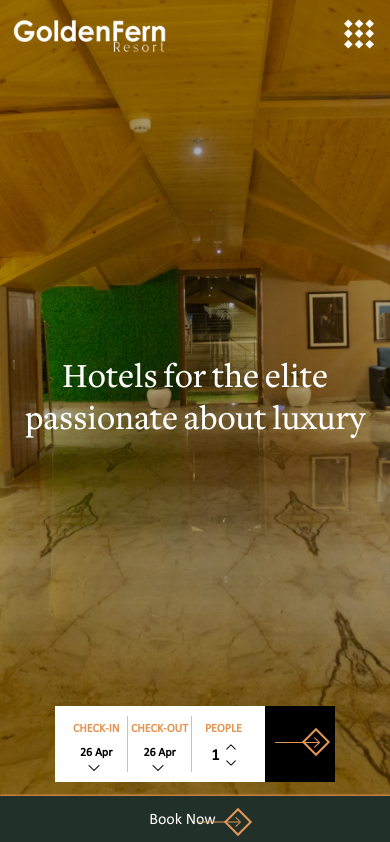
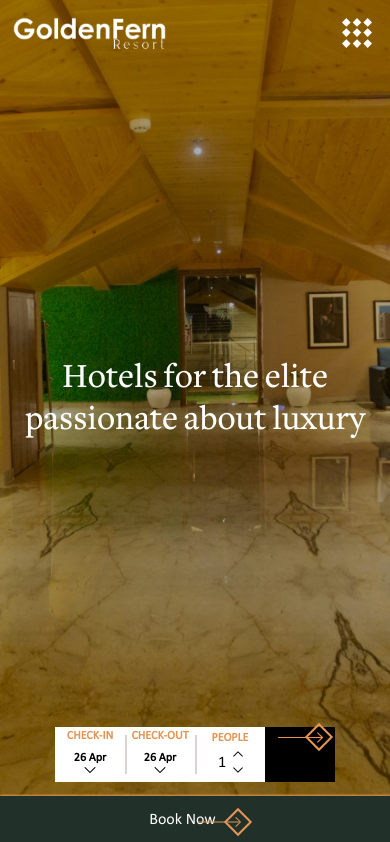
Before and after one commit to Ishavbhatt/goldenfern-main, a Next.js app: page / in a window 390 px wide. Shown: the top 842 px of the page. Built offline with nearby package versions, Linux system fonts and the light colour scheme; no server answers.

Commit message:
changes in header

```diff
--- a/components/Navbar.js
+++ b/components/Navbar.js
@@ -15,7 +15,6 @@ const Navbar = () => {
         <div className="header_bottom w-100">
           <div className="container">
             <div className="row">
-              <div className="header-row">
                 <div className="col-lg-3 col-md-3 col-sm-12 logo">
                   <Link className="navbar-brand" href="/#">
                     <img
@@ -57,9 +56,9 @@ const Navbar = () => {
                       </div>
                     </div>
 
-                    <span className="header_toggle">
+                    <button onClick={handleIsActive} className="header_toggle">
                       <img alt="logo" src="/toggle.svg" />
-                    </span>
+                    </button>
                   </nav>
 
                   <div className="book_appointment text-capitalize">
@@ -75,12 +74,11 @@ const Navbar = () => {
                     </div>
                   </div>
                 </div>
-                <div className="menu-btn">
+                {/* <div className="menu-btn">
                   <button className="bg-trans" onClick={handleIsActive}>
                     <img alt="logo" src="/toggle.svg" />
                   </button>
-                </div>
-              </div>
+                </div> */}
             </div>
           </div>
         </div>
@@ -90,7 +88,7 @@ const Navbar = () => {
         <header className="header-trans">
           <div className="mobile-header container">
             <div className="mobile-header-div">
-              <div className=" col-lg-3 col-md-3 col-sm-12 logo">
+              <div className=" col-lg-3 col-md-3 col-sm-10 logo">
                 <Link className="navbar-brand" href="/#">
                   <img src="/logo.png" alt="Logo" className="logo img-fluid" />
                 </Link>
@@ -170,7 +168,7 @@ const Navbar = () => {
                   </div>
                 </div>
               </nav>
-              <div className="book-now-btn">
+              {/* <div className="book-now-btn">
                 <Link
                   data-bs-toggle="modal"
                   data-bs-target="#exampleModal"
@@ -181,7 +179,7 @@ const Navbar = () => {
                 <div className="common_arrow">
                   <img src="/images/arrow.svg" alt="Icon" />
                 </div>
-              </div>
+              </div> */}
             </div>
           </div>
         </header>
--- a/pages/Cancellationpolicy.js
+++ b/pages/Cancellationpolicy.js
@@ -20,7 +20,7 @@ function Cancellationpolicy() {
         <div className="container">
           <div className="row">
             <div className="col-lg-12 col-md-12 col-sm-12 common_page_header_title">
-              <h2 className="common_title">Cancellation & Refund Policy </h2>
+              <h2 className="common_title padding-t-40">Cancellation & Refund Policy </h2>
               <p>
                 For each reservation of a Service, the Special Conditions
                 specify the conditions to cancel and/or modify the reservation.
--- a/pages/Disclaimer.js
+++ b/pages/Disclaimer.js
@@ -23,7 +23,7 @@ function Disclaimer() {
         <div className="container">
           <div className="row">
             <div className="col-md-12 privacy_column">
-              <h3>Copyright and Licenses:</h3>
+              <h3 className="padding-t-40">Copyright and Licenses:</h3>
               <p>
                 The contents of the Website are protected by international
                 copyright and trademark laws. goldenfernresort.com its
--- a/pages/Privacypolicy.js
+++ b/pages/Privacypolicy.js
@@ -20,7 +20,7 @@ function Privacypolicy() {
         <div className="container">
           <div className="row">
             <div className="col-lg-12 col-md-12 col-sm-12 common_page_header_title">
-              <h2 className="common_title">Privacy Policy</h2>
+              <h2 className="common_title padding-t-40">Privacy Policy</h2>
               <p>
                 This Privacy policy clarifies our personal data practices and
                 the decisions you can make about how your information is
--- a/pages/Roomsuits/Deluxe-room.js
+++ b/pages/Roomsuits/Deluxe-room.js
@@ -34,7 +34,7 @@ function DeluxeRoom() {
       },
       600: {
         items: 1,
-        nav: false,
+        nav: true,
       },
       1000: {
         items: 2,
@@ -64,14 +64,14 @@ function DeluxeRoom() {
 
       <section className="about_hotel room_page_desc common_padding pb-0">
         <div className="container">
-          <div className="row padding-t-b-40">
+          <div className="row">
             <div className="col-lg-5 col-md-5 col-sm-12 about_hotel_text">
               <div className="room_price">
                 <p>rates from</p>
                 <h2>₹ 5500 /</h2>
                 <span>per night + 12% Tax</span>
               </div>
-              <h2 className="common_title">
+              <h2>
                 <span className="golden_color">Deluxe</span> Room
               </h2>
               <p>
--- a/pages/Roomsuits/Executive-room.js
+++ b/pages/Roomsuits/Executive-room.js
@@ -30,7 +30,7 @@ function ExecutiveRoom() {
       },
       600: {
         items: 1,
-        nav: false,
+        nav: true,
       },
       1000: {
         items: 2,
@@ -94,7 +94,7 @@ function ExecutiveRoom() {
                 <h2>₹ 6500 /</h2>
                 <span>per night + 12% Tax</span>
               </div>
-              <h2 className="common_title">
+              <h2>
                 <span className="golden_color">Executive </span>Room
               </h2>
               <p>
--- a/pages/Roomsuits/Luxury-room.js
+++ b/pages/Roomsuits/Luxury-room.js
@@ -30,7 +30,7 @@ function LuxuryRoom() {
       },
       600: {
         items: 1,
-        nav: false,
+        nav: true,
       },
       1000: {
         items: 2,
@@ -59,14 +59,14 @@ function LuxuryRoom() {
 
       <section className="about_hotel room_page_desc common_padding pb-0">
         <div className="container">
-          <div className="row padding-t-b-40">
+          <div className="row">
             <div className="col-lg-5 col-md-5 col-sm-12 about_hotel_text">
               <div className="room_price">
                 <p>rates from</p>
                 <h2>₹ 7400 /</h2>
                 <span>per night + 12% Tax</span>
               </div>
-              <h2 className="common_title">
+              <h2>
                 <span className="golden_color">Luxury</span> Room
               </h2>
               <p>
--- a/pages/Termsandconditions.js
+++ b/pages/Termsandconditions.js
@@ -20,7 +20,7 @@ function Termsandconditions() {
         <div className="container">
           <div className="row">
             <div className="col-lg-12 col-md-12 col-sm-12 common_page_header_title">
-              <h2 className="common_title">Terms and Conditions </h2>
+              <h2 className="common_title padding-t-40">Terms and Conditions </h2>
               <p>
                 The terms and conditions stated below (“Conditions”) apply to
                 your use of this website, including the utilization of the data
--- a/pages/index.js
+++ b/pages/index.js
@@ -148,11 +148,9 @@ export default function Home() {
             </div>
           </div>
         </div>
-        <div className="container">
-          <div className="row">
             <div className="bnr-booking">
               <div className="check-in-out-container">
-                <div className="pick-dates vr-line">
+                <div className="pick-dates">
                   <label>Check-in</label>
                   <DatePicker
                     wrapperClassName="date-picker"
@@ -161,8 +159,9 @@ export default function Home() {
                     minDate={new Date()}
                     onChange={handleCheckInDate}
                   />
+                   <span className="bkg-arrow-down"><img src="./down-arrow.png" alt="" /></span>
                 </div>
-                <div className="pick-dates vr-line">
+                <div className="pick-dates vr-left-rigth">
                   <label>Check-out</label>
                   <DatePicker
                     wrapperClassName="date-picker"
@@ -171,29 +170,30 @@ export default function Home() {
                     minDate={checkInDate}
                     onChange={handleCheckOutDate}
                   />
+                   <span className="bkg-arrow-down"><img src="./down-arrow.png" alt="" /></span>
                 </div>
-                <div className="pick-dates">
+                <div className="pick-dates vr-left-rigth">
                   <label>People</label>
                   <div className="people-btn">
                     <p className="people">{people}</p>
-                    <div>
-                      <button onClick={incPeople}>
+                    <span>
+                      <button className="bkg-arrow-btn" onClick={incPeople}>
                         <img src="/arrow-up.png" alt="" />
                       </button>
-                      <button onClick={decPeople}>
+                      <button className="bkg-arrow-btn" onClick={decPeople}>
                         <img src="/arrow-down.png" alt="" />
                       </button>
-                    </div>
+                      </span>
                   </div>
                 </div>
-              </div>
-              <div className="banner-book-btn popup-book-btn">
+                <div className="banner-book-btn popup-book-btn">
                 <div className="common_arrow">
                   <img src="/images/arrow.svg" alt="Icon" />
                 </div>
               </div>
+              </div>
+
             </div>
-            <div className="weather_div">
           <div className="fixedweather">
             <h6 className="weather-date">{curruntDate}</h6>
             {data && (
@@ -210,10 +210,6 @@ export default function Home() {
               </div>
             )}
           </div>
-            </div>
-          </div>
-        </div>
-
       </section>
 
       <section className="about_hotel">
--- a/styles/css/responsive.css
+++ b/styles/css/responsive.css
@@ -25,7 +25,7 @@
     width: auto;
   }
   .check-in-out-container {
-    width: 210px;
+    /* width: 210px; */
   }
   .check-in-out-container .pick-dates {
     width: 70px;
@@ -51,7 +51,7 @@
   }
   .people {
     font-size: 12px;
-    font-weight: 800;
+    font-weight: 500;
   }
   .banner-book-btn {
     width: 70px;
@@ -89,9 +89,9 @@
     display: flex;
     flex-direction: column;
   }
-  .common_padding {
+  /* .common_padding {
     padding: 40px 0px;
-  }
+  } */
   .common_arrow::after {
     right: -7px;
     height: 26px;
@@ -114,84 +114,8 @@
     top: 0;
   }
   .header_right {
-    margin-top: -36px;
+    margin-top: -36px !important;
   }
-    .header .navbar {
-    transform: none;
-    overflow: visible;
-  }
-    .header_fixed .header_bottom {
-      padding: 10px 0;
-    }
-    .header.header_fixed .header_right {
-      padding-top: 0;
-    }
-    .header .navbar:hover .navbar-collapse {
-    transform: translateX(100%);
-  }
-  .navbar-collapse {
-    background-color: #e29554;
-    position: fixed;
-    top: 0px;
-    right: 0px;
-    z-index: 999;
-    width: 100%;
-    text-align: left;
-    display: block !important;
-    height: 100%;
-    padding: 10px 0;
-    transition: all ease-in-out 0.4s;
-    transform: translateX(200%) !important;
-  }
-  #bs-example-navbar-collapse-1 {
-    display: block;
-    width: 85%;
-  }
-  .header .navbar ul li a:hover, .header .navbar ul li.active a {
-    border-bottom-color: #FFF;
-  }
-    .header .navbar .navbar-nav {
-      flex-direction: column;
-    }
-   .show_menu {
-    transform: translateX(0%) !important;
-  }
-    .close_nav {
-      position: fixed;
-      top: 0px;
-      right: -48px;
-      width: 49px;
-      background-color: #5C366C;
-      color: #fff !important;
-      text-align: center;
-      padding: 10px 0;
-      font-size: 24px;
-      display: block;
-    }
-    .header .navbar ul li {
-      padding: 10px 18px;
-    }
-  .header .navbar ul li a {
-    padding: 0px !important;
-    color: #fff;
-    border: none;
-  }
-    .header .navbar ul li a:hover, .header .navbar ul li.active a {
-      color: #000;
-    }
-    .header_toggle,.header .navbar-toggler img {
-    display: none;
-  }
-
-  /* .logo img {
-    max-width: 155px;
-    position: relative;
-    z-index: 99;
-  }
-  .header.header_fixed {
-    top: 0;
-  }
-
   .header .navbar {
     transform: none;
     overflow: visible;
@@ -233,18 +157,18 @@
   .show_menu {
     transform: translateX(0%) !important;
   }
-  .close_nav {
+  /* .close_nav {
       position: fixed;
       top: 0px;
       right: -48px;
       width: 49px;
-    background-color: #5c366c;
+      background-color: #5C366C;
       color: #fff !important;
       text-align: center;
       padding: 10px 0;
       font-size: 24px;
       display: block;
-  }
+    } */
   .header .navbar ul li {
     padding: 10px 18px;
   }
@@ -257,7 +181,7 @@
   .header .navbar ul li.active a {
     color: #000;
   }
-  .header_toggle {
+  /* .header_toggle,.header .navbar-toggler img {
     display: none;
   } */
   .book_appointment {
@@ -277,6 +201,9 @@
   }
   .banner_text h1 {
     font-size: 35px;
+  }
+  .about_hotel {
+    padding: 0;
   }
   .about_hotel_text .common_arrow {
     top: 3px;
@@ -469,6 +396,9 @@
   .about_hotel_right {
     order: 2;
   }
+  .about_hotel_text h2 {
+    font-size: 30px;
+  }
   .spy_section .about_hotel {
     padding-bottom: 0;
     padding-top: 40px;
@@ -495,6 +425,7 @@
   .room_page_desc .about_hotel_text .room_price {
     position: relative;
     right: 0;
+    margin-bottom: 10px;
   }
   .room_page_desc h2 span {
     display: inline;
@@ -645,9 +576,10 @@
     width: 120px;
   }
   .scrollspy-example .about_hotel_text .common_title {
-    margin-bottom: 10px !important;
+    margin-top: 10px !important;
     font-size: 26px;
   }
+
   .about_hotel {
     padding-bottom: 70px;
   }
@@ -660,9 +592,9 @@
   .book_appointment {
     width: 130px;
   }
-  .room_page_desc .about_hotel_text .room_price {
+  /* .room_page_desc .about_hotel_text .room_price {
     position: relative;
-  }
+  } */
   .panel_sidebar {
     width: 120px;
   }
--- a/styles/css/style.css
+++ b/styles/css/style.css
@@ -13,13 +13,18 @@
   padding-bottom: 20px;
 }
 .weather_div {
-  position: absolute;
+  /* position: absolute;
   bottom: 0px;
   float: right;
   max-width: 170px;
   margin: 0px auto;
-  right: 0;
-  /* min-width: 1200px; */
+  right: 0; */
+
+    bottom: 0px;
+    float: right;
+    max-width: 170px;
+    /* margin: 0px auto; */
+    /* right: 0; */
 }
 body .booked-wzsp-prime-data .booked-wzsp-day-number .plus {
   font-size: 30px;
@@ -275,15 +280,8 @@ section {
   padding: 30px 0;
 }
 
-.no-js #loader {
-  display: none;
-}
-.js #loader {
-  display: block;
-  position: absolute;
-  left: 100px;
-  top: 0;
-}
+.no-js #loader { display: none;  }
+.js #loader { display: block; position: absolute; left: 100px; top: 0; }
 .se-pre-con {
   position: fixed;
   left: 0px;
@@ -359,8 +357,8 @@ body .header .navbar-collapse {
 .header .navbar:hover .header_toggle {
   transform: translateX(100%);
 }
-.header_toggle_open .navbar {
-  opacity: 1;
+.header_toggle_open .navbar{
+  opacity:  1;
   transform: translateX(0px);
 }
 .header_toggle.header_toggle_btn {
@@ -392,6 +390,8 @@ body .header .navbar-collapse {
 .header_toggle {
   cursor: pointer;
   transition: all ease-in-out 0.3s;
+  border: none;
+  background: transparent;
 }
 .header_toggle img {
   max-width: 30px;
@@ -432,7 +432,7 @@ body .header .navbar-collapse {
   display: block;
   width: 54px !important;
   position: absolute;
-  right: 10px;
+   right: 10px;
 }
 .navbar-toggler::before {
   height: 2px;
@@ -456,7 +456,7 @@ body .header .navbar-collapse {
   margin: 0px auto;
   bottom: 8px;
 }
-.navbar-toggler.toggle_btn span {
+ .navbar-toggler.toggle_btn span {
   transform: translateX(-1000%);
 }
 .navbar-toggler.toggle_btn::before {
@@ -569,39 +569,49 @@ body .header .navbar-collapse {
 }
 
 .check-in-out-container {
+  /* width: 345px; */
+  height: auto;
+  display: flex;
+}
+.pick-dates {
   background-color: white;
-  width: 345px;
-  padding: 10px;
-  height: auto;
-  display: flex;
-}
-.pick-dates {
+  display: flex;
+  flex-direction: column;
+  justify-content: center;
   width: 115px;
   height: auto;
   text-align: center;
+}
+ .vr-left-rigth::before {
+  content:'';
+  position: absolute;
+  background-color: rgb(219, 210, 210);
+  width: 2px;
+  height: 70%;
+  bottom: 5;
+  /* left:-7px;  */
 }
 .banner-book-btn {
   background-color: #000000;
   width: 115px;
   height: auto;
-  padding: 10px;
-}
-.react-datepicker__input-container::after {
-  content: "";
-  position: absolute;
-  background-image: url("/down-arrow.png");
-  height: 15px;
-  width: 15px;
-  right: 50px;
-  top: 20px;
+  text-align: center;
+}
+.bkg-arrow-down {
+  position: relative;
+  margin-top: -11px;
+}
+.bkg-arrow-btn {
+  width: 16px;
+  height: 16px;
 }
 .popup-book-btn {
   background-color: black;
 }
-.banner-book-btn .common_arrow {
+/* .banner-book-btn .common_arrow {
   top: 16px;
   margin-left: 20px;
-}
+} */
 .people-btn {
   display: flex;
   justify-content: center;
@@ -621,10 +631,10 @@ body .header .navbar-collapse {
 .popup-book-btn .common_arrow img {
   max-width: 45px;
 }
-.check-in-out-container .vr-line {
+/* .check-in-out-container .vr-line {
   border-right: 1px solid rgb(204, 191, 191);
   text-align: center;
-}
+} */
 .date-picker input {
   width: 80px;
   border: none;
@@ -637,8 +647,8 @@ body .header .navbar-collapse {
   border: none;
   background: transparent;
   margin: 0;
-  width: 16px;
-  height: 16px;
+  /* width: 16px;
+  height: 16px; */
   display: block;
 }
 .check-in-out-container button img {
@@ -1937,7 +1947,7 @@ div#sidebar {
   align-items: center;
 }
 .mobile-header {
-  background-color: #835301;
+  background-color: #e29554;
   height: 100vh;
   position: fixed;
   width: auto;
```
Also changed, not shown: pages/Roomsuits/Classic-room.js (+4 -3 lines). Lines whose indentation alone changed are shown as unchanged.
